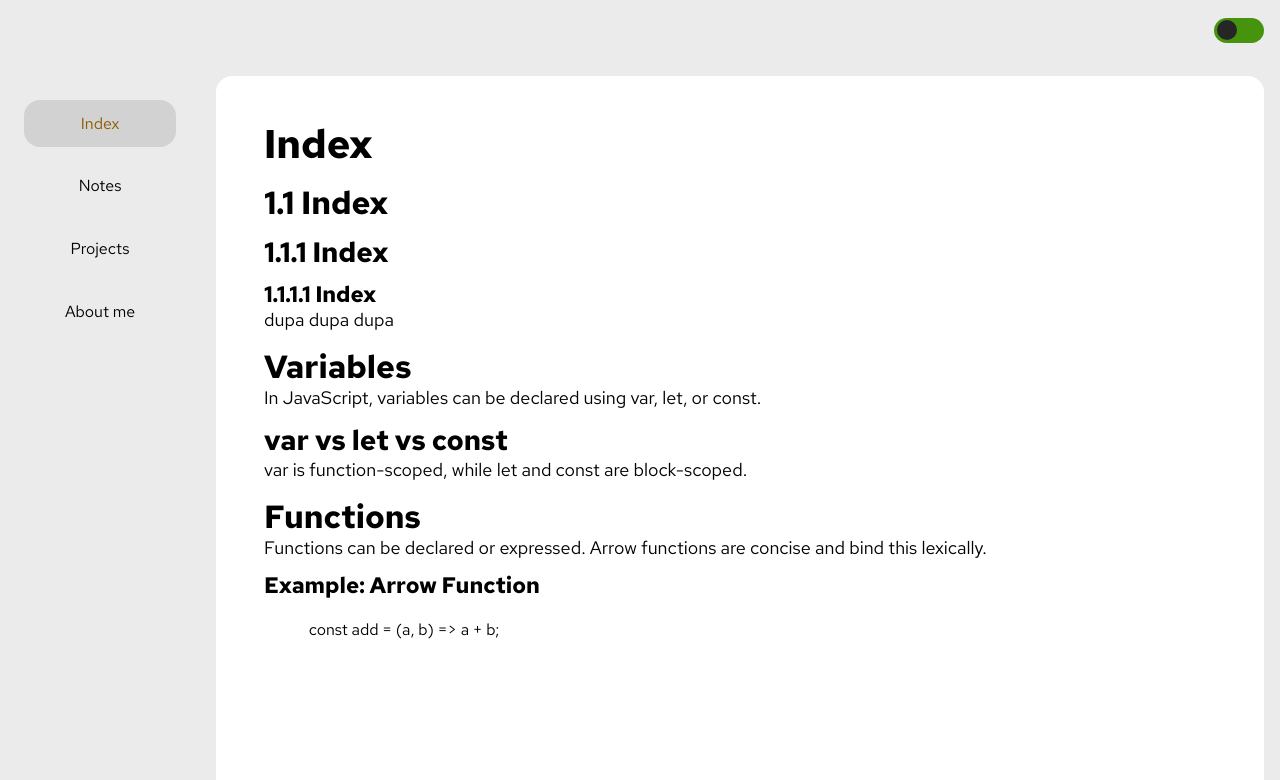
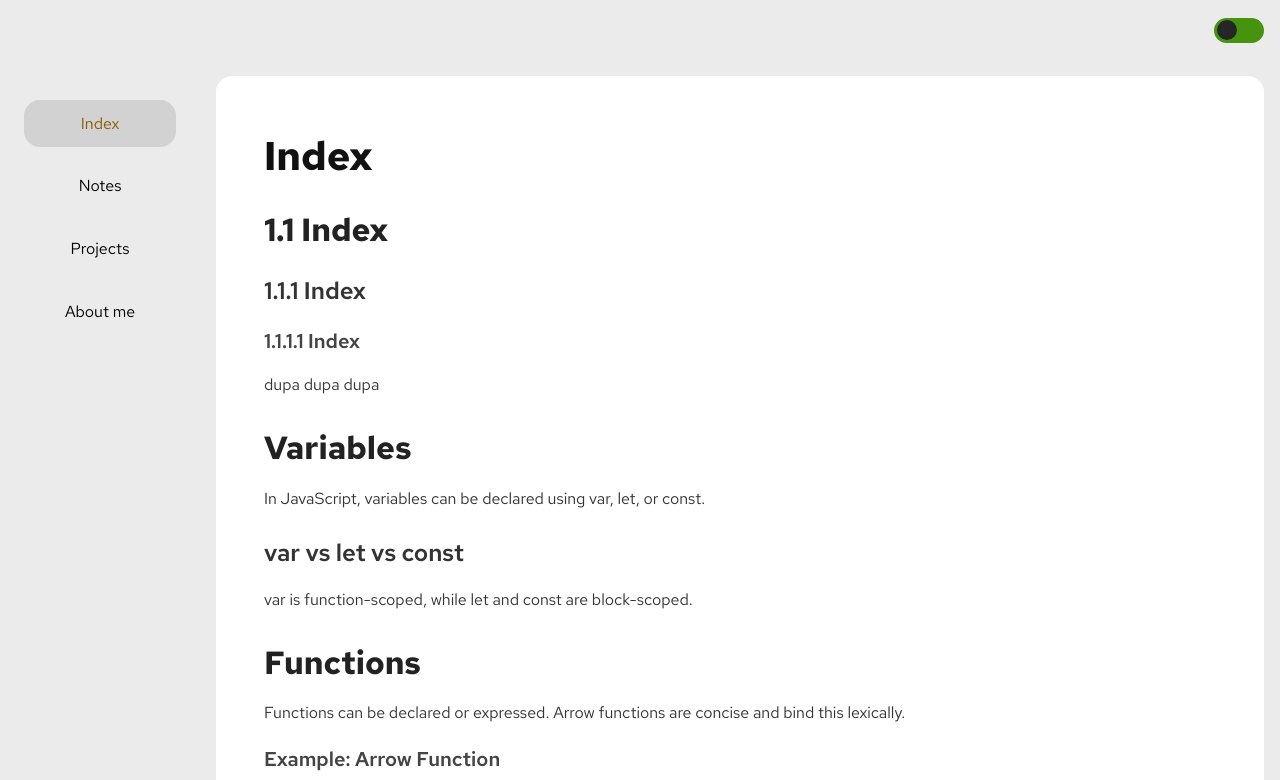
Before and after one commit to bubleBoble/bubleboble.github.io, a plain HTML site: page index.html in a window 1280 px wide. Shown: the top 780 px of the page. Drawn offline with Linux system fonts and the light colour scheme.

Commit message:
New content headers and p sizes

```diff
--- a/styles/page_content.css
+++ b/styles/page_content.css
@@ -17,36 +17,41 @@
         background-color: var(--page-content-text-bg);
 }
 
-h1,
-h2,
-h3,
-h4 {
+h1 {
+        font-size: 2.5rem;
         font-weight: 700;
         line-height: 1.2;
-        margin-top: 0.5em;
-}
-
-h1 {
-        font-size: 2.5rem;
-        /* border-bottom: 3px solid var(--page-content-h1-bot-border); */
-        /* padding-bottom: 0.2em; */
-        /* padding-top: 0.2em; */
+        margin: 2rem 0 1rem 0;
+        color: #111;
 }
 
 h2 {
         font-size: 2rem;
+        font-weight: 700;
+        line-height: 1.3;
+        margin: 1.8rem 0 1rem 0;
+        color: #222;
 }
 
 h3 {
-        font-size: 1.75rem;
+        font-size: 1.5rem;
+        font-weight: 600;
+        line-height: 1.4;
+        margin: 1.5rem 0 0.8rem 0;
+        color: #333;
 }
 
 h4 {
-        font-size: 1.4rem;
+        font-size: 1.25rem;
+        font-weight: 600;
+        line-height: 1.4;
+        margin: 1.2rem 0 0.6rem 0;
+        color: #444;
 }
 
 p {
-        font-size: 1.128rem; */
-        /* line-height: 1.6; */
-        /* margin-bottom: 1em; */
+        font-size: 1rem;
+        line-height: 1.7;
+        margin: 1rem 0;
+        color: #333;
 }
```
